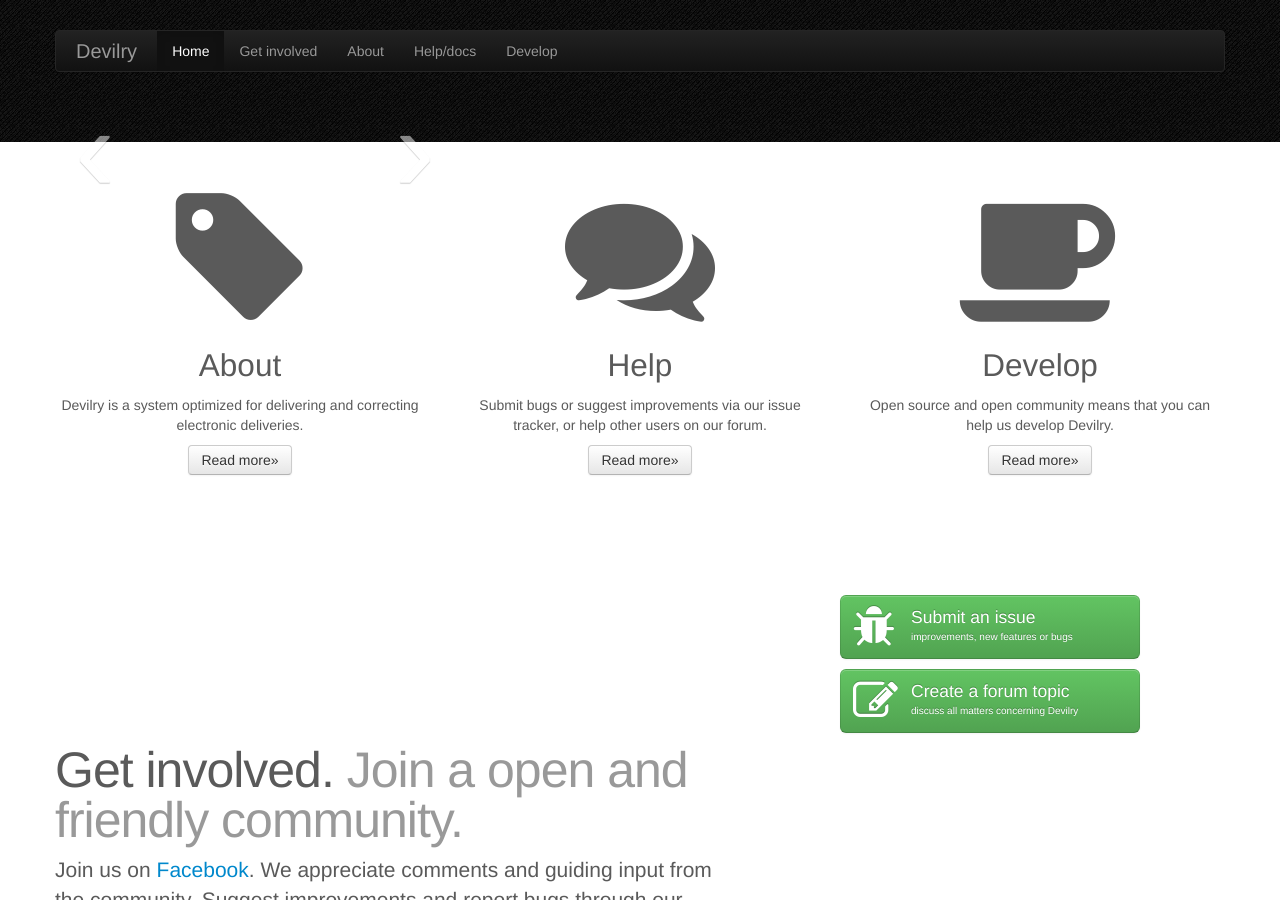
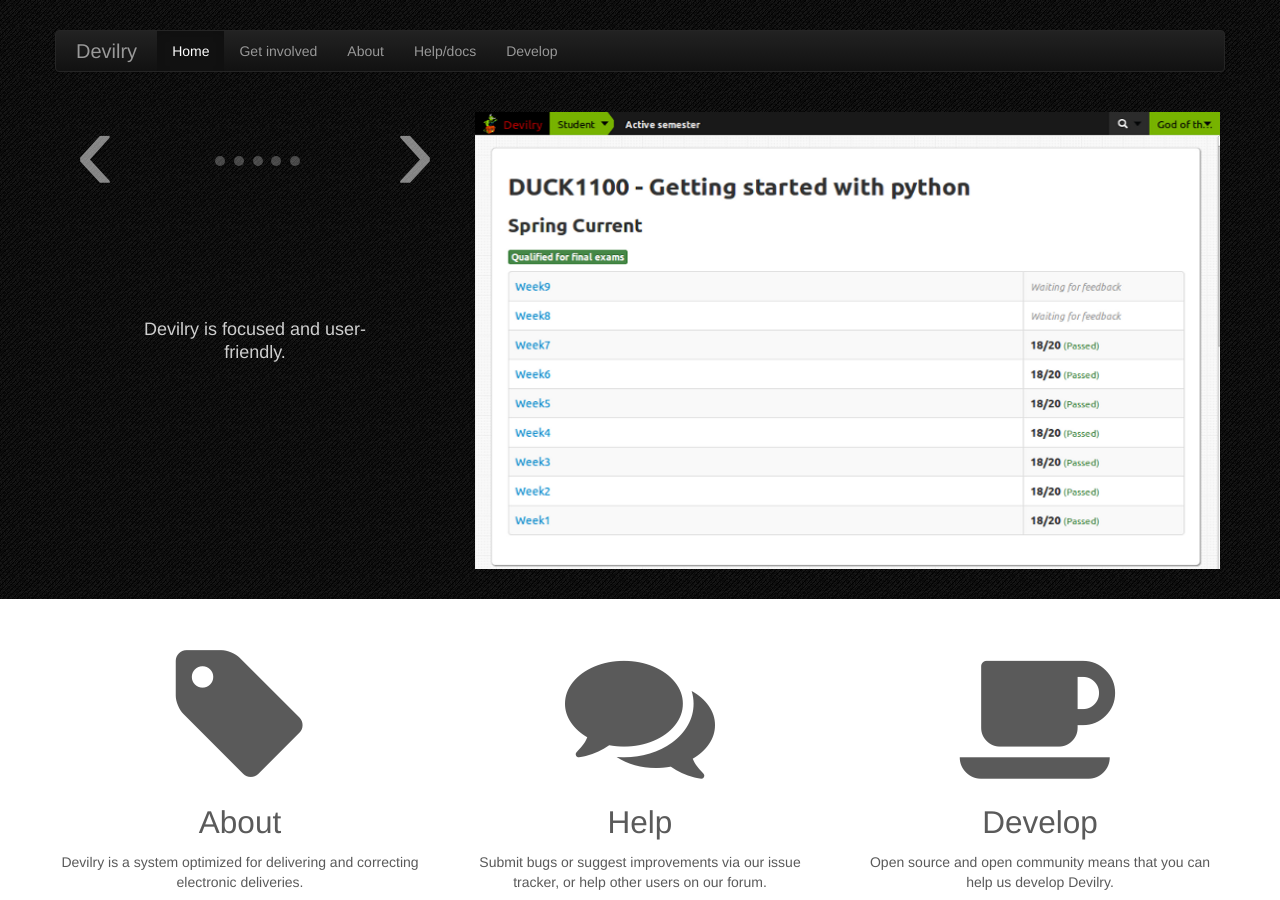
Before and after one commit to devilry/devilry.github.com, a Jekyll site: the page built from index.html, in a window 1280 px wide and 900 px high. Built offline with Jekyll 4.4.1, drawn with Linux system fonts in a browser that asks for light colours.

Commit message:
index.html * Inserted new images into carousel

```diff
--- a/index.html
+++ b/index.html
@@ -48,19 +48,32 @@
                 <div id="imageCarousel" class="carousel slide">
                     <div class="carousel-inner">
                         <div class="item active">
-                            <img src="slideshowimages/frontpage.png" alt="">
+                            <img src="slideshowimages/role-selector-view.png" alt="">
                             <div class="container">
                                 <div class="carousel-caption">
                                     <p>
-                                    Devilry is a flexible and powerful system for handling electronic deliveries.
+                                    Devilry is a flexible and powerful
+                                    role oriented system for handling electronic deliveries.
                                     </p>
                                     <!--<a class="btn btn-large btn-primary" href="#">Sign up today</a>-->
                                 </div>
                             </div>
                         </div>
 
+
                         <div class="item">
-                            <img src="slideshowimages/courseadmin-assignmentoverview.png" alt="">
+                            <img src="slideshowimages/student-history-view.png" alt="">
+                            <div class="container">
+                                <div class="carousel-caption">
+                                    <p>
+                                      Devilry is focused and user-friendly.
+                                    </p>
+                                </div>
+                            </div>
+                        </div>
+
+                        <div class="item">
+                            <img src="slideshowimages/courseadmin-overview.png" alt="">
                             <div class="container">
                                 <div class="carousel-caption">
                                     <p>
@@ -71,23 +84,25 @@
                         </div>
 
                         <div class="item">
-                            <img src="slideshowimages/opensource.png" alt="">
+                            <img src="slideshowimages/exam-qualification-view.png" alt="">
                             <div class="container">
                                 <div class="carousel-caption">
                                     <p>
-                                    Devilry is powered on the principles of open source
-                                    development.
+                                    Devilry provide a advanced toolkit
+                                    for administrators to monitor
+                                    students progress.
                                     </p>
                                 </div>
                             </div>
                         </div>
 
                         <div class="item">
-                            <img src="slideshowimages/community.png" alt="">
+                            <img src="slideshowimages/intelligent-assignment-wizard.png" alt="">
                             <div class="container">
                                 <div class="carousel-caption">
-                                    <p>An open community is essential for
-                                    maintaining the highest level of quality.
+                                    <p>
+                                      Devilry afford intelligent
+                                      assignment wizards for easy setup.
                                     </p>
                                 </div>
                             </div>
@@ -99,7 +114,9 @@
                             <li data-target="#imageCarousel" data-slide-to="0" class="active"></li>
                             <li data-target="#imageCarousel" data-slide-to="1"></li>
                             <li data-target="#imageCarousel" data-slide-to="2"></li>
-                            <li data-target="#imageCarousel" data-slide-to="3"></li>
+                            <li data-target="#imageCarousel"
+                                data-slide-to="3"></li>
+                            <li data-target="#imageCarousel" data-slide-to="4"></li>
                         </ol>
                         <a class="left carousel-control" href="#imageCarousel" data-slide="prev">&lsaquo;</a>
                         <a class="right carousel-control" href="#imageCarousel" data-slide="next">&rsaquo;</a>
```
